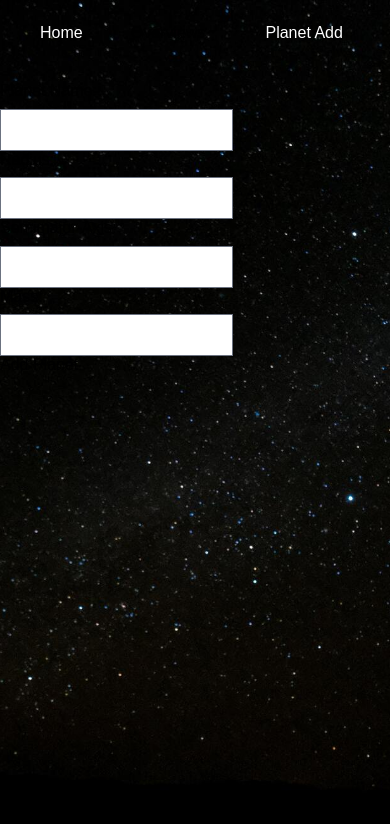
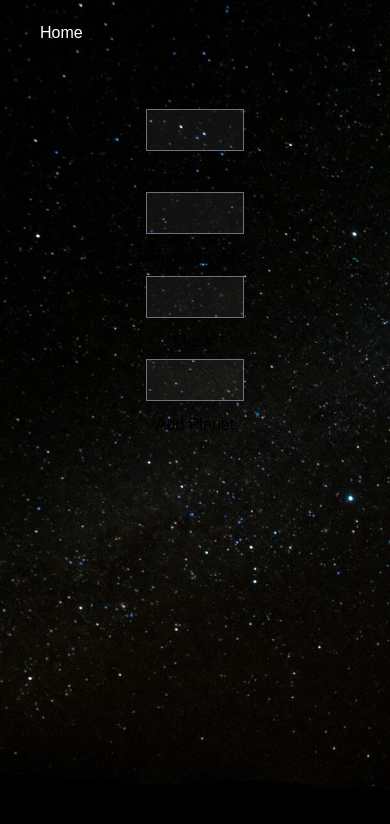
Before and after one commit to Yarne-Goossens/Web-Development-Project-4, a Next.js app in the folder frontend/: page /planet/add in a window 390 px wide. Shown: the top 824 px of the page. Built offline with nearby package versions, Linux system fonts and the light colour scheme.

Commit message:
form css
To-do:
-delete page
-responsive tables

```diff
--- a/frontend/components/header.tsx
+++ b/frontend/components/header.tsx
@@ -14,7 +14,12 @@ const Header:React.FC = () => {
                 <Dropdown.Item><Link href="/account/overview" className='nav-link px-4 fs-5 text-black'>Account Overview</Link></Dropdown.Item>
             </DropdownButton>
 
-            <Link href="/planet/add" className='nav-link px-4 fs-5 text-white'>Planet Add</Link>
+            <DropdownButton id="dropdown-basic-button" title="Add" className='nav-link px-4 fs-5'>
+                <Dropdown.Item><Link href="/planet/add" className='nav-link px-4 fs-5 text-black'>Planet Add</Link></Dropdown.Item>
+                <Dropdown.Item><Link href="/satellite/add" className='nav-link px-4 fs-5 text-black'>Satellite Add</Link></Dropdown.Item>
+                <Dropdown.Item><Link href="/resource/add" className='nav-link px-4 fs-5 text-black'>Resource Add</Link></Dropdown.Item>
+                <Dropdown.Item><Link href="/account/add" className='nav-link px-4 fs-5 text-black'>Account Add</Link></Dropdown.Item>
+            </DropdownButton>
       </nav>
     </header>
   );
--- a/frontend/pages/planet/delete/index.tsx
+++ b/frontend/pages/planet/delete/index.tsx
@@ -36,8 +36,8 @@ const deleteConfirm: React.FC = () => {
       <Header />
       <MetaHead title="Planet Delete" />
       <p>Are you sure you want to delete the planet with id:</p>
+      <a href='#' onClick={handleDelete}>Yes</a>
       <a href='#' onClick={handleNoDelete}>No</a>
-      <a href='#' onClick={handleDelete}>Yes</a>
     </>)
 }
 export default deleteConfirm
--- a/frontend/pages/satellite/add/index.tsx
+++ b/frontend/pages/satellite/add/index.tsx
@@ -100,7 +100,7 @@ const addSatellite: React.FC = () => {
       <form onSubmit={handleSubmit}>
         <div>
             <div>
-                <label htmlFor="satellite_nameInput">Planet Name:</label>
+                <label htmlFor="satellite_nameInput">Satellite Name:</label>
             </div>
             <div>
                 <input id='satellite_nameInput' type="text" value={satellite_name} onChange={(event)=>setName(event.target.value)}/>
--- a/frontend/styles/globals.css
+++ b/frontend/styles/globals.css
@@ -134,3 +134,27 @@ body {
   background-position: center;
   background-size: cover;
 }
+
+
+form {
+  width: 50%;
+  display: grid;
+  grid-template-columns: 1fr;
+  text-align: center;
+  align-items: center;
+  max-width: 50rem;
+  box-sizing: border-box;
+  margin-left: auto;
+  margin-right: auto;
+}
+
+form input {
+  width: 50%;
+  padding: 10px;
+  margin-bottom: 15px;
+  border: 2px solid black;
+}
+
+input[type=text]{
+  background-color: #ffffff10;
+}
```
Also changed, not shown: frontend/styles/bootstrap.min.css.
